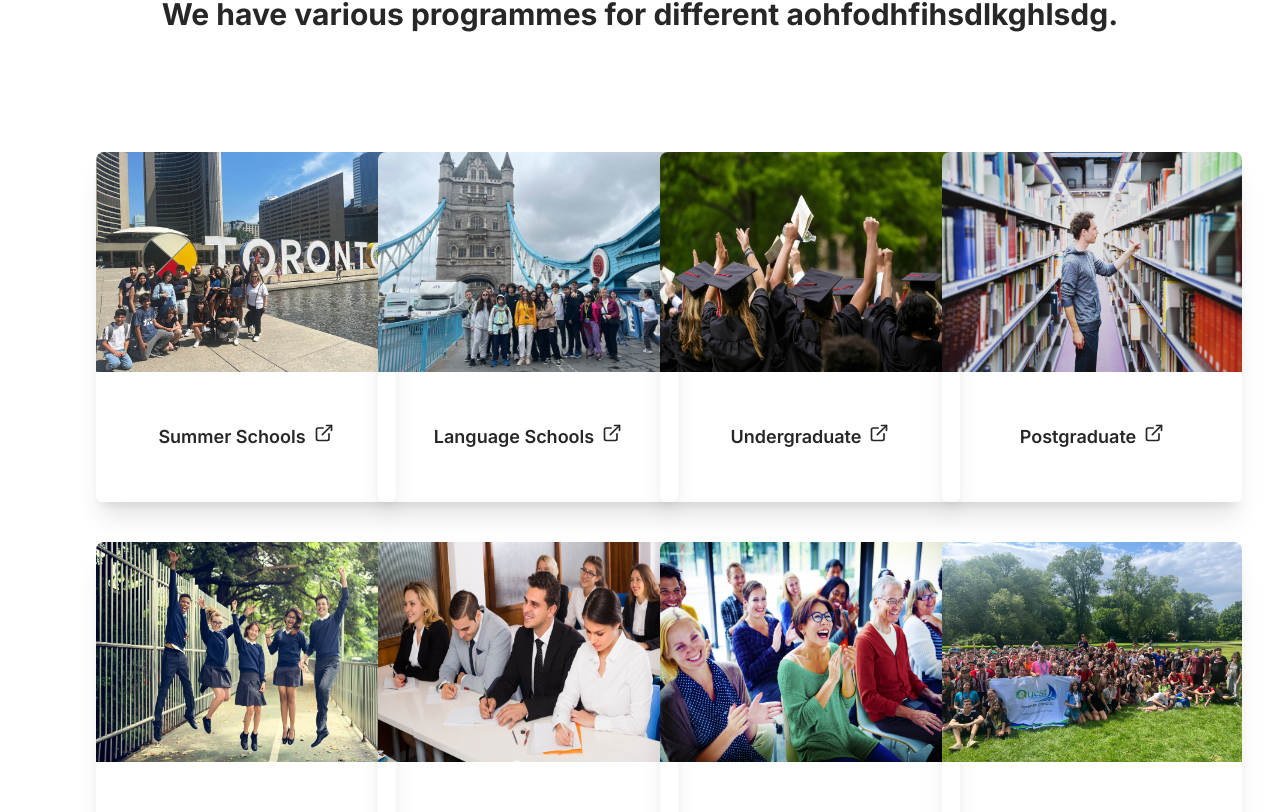
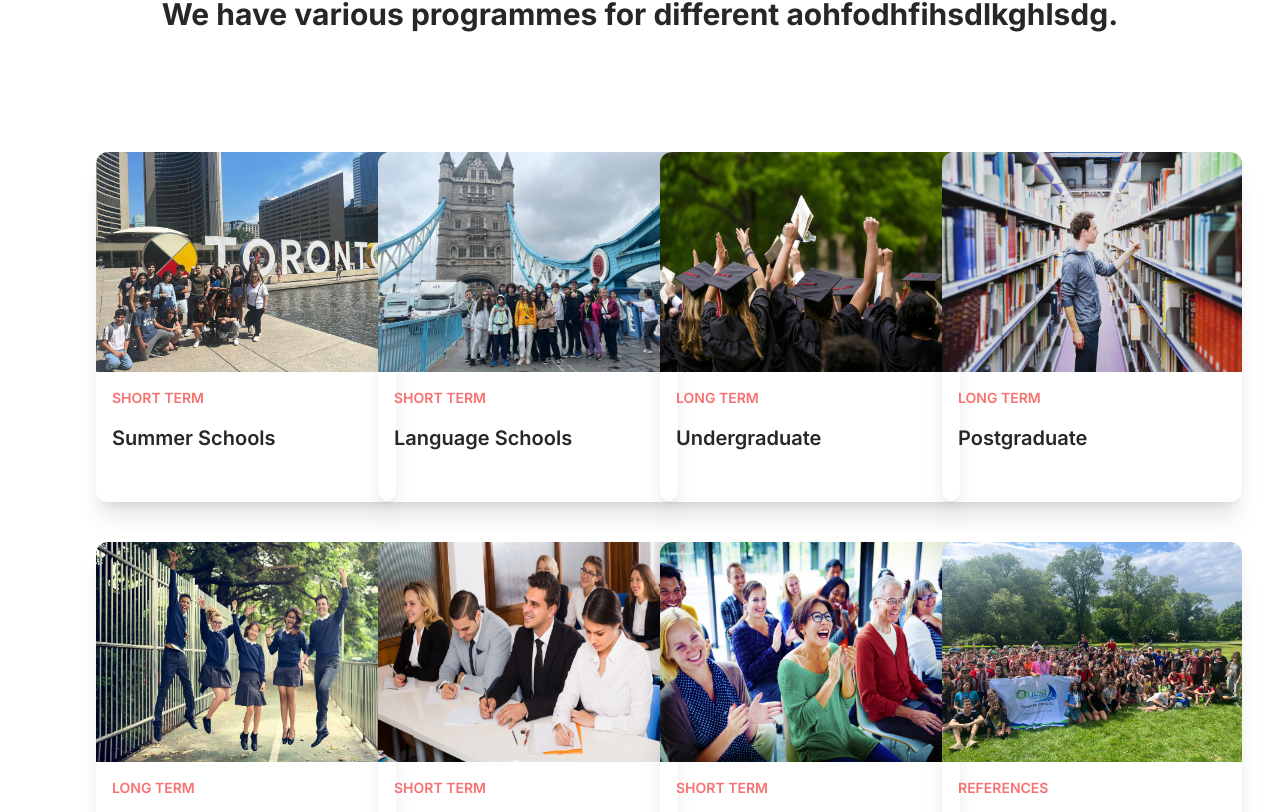
Before and after one commit to gaorachel/connect-istanbul, a Next.js app: page / in a window 1280 px wide. Shown: the part 664-1476 px from the top of the page. Built offline with nearby package versions, Linux system fonts and the light colour scheme.

Commit message:
Redesign programmeCards

```diff
--- a/app/(home)/_components/image-with-button-card.tsx
+++ b/app/(home)/_components/image-with-button-card.tsx
@@ -6,15 +6,16 @@
 interface ImageWithButtonCardProps {
   label: string;
   code: string;
+  type: string;
 }
 
-export const ImageWithButtonCard = ({ label, code }: ImageWithButtonCardProps) => {
+export const ImageWithButtonCard = ({ label, code, type }: ImageWithButtonCardProps) => {
   return (
-    <div className="rounded-md flex flex-col shadow-xl h-[350px] w-[300px] cursor-pointer">
-      <Image src={`/home/${code}.jpg`} alt={label} height={300} width={300} className="rounded-t-lg h-[220px] w-auto" />
-      <p className="text-lg font-semibold p-2 py-10 flex flex-row gap-2 m-auto">
-        {label} <ExternalLink size={20} />
-      </p>
+    <div className="rounded-xl flex flex-col shadow-xl h-[350px] w-[300px] cursor-pointer hover:-translate-y-5 transition-all">
+      <Image src={`/home/${code}.jpg`} alt={label} height={300} width={300} className="rounded-t-xl h-[220px] w-auto" />
+      <p className="p-4 py-4 text-sm text-red-400 font-semibold"> {type.toUpperCase()} </p>
+      <h2 className="pl-4 px-auto text-xl font-semibold flex flex-row gap-2">{label}</h2>
+      <p></p>
     </div>
   );
 };
--- a/app/(home)/_components/programme-cards.tsx
+++ b/app/(home)/_components/programme-cards.tsx
@@ -4,34 +4,42 @@
   {
     label: "Summer Schools",
     code: "summer-schools",
+    type: "Short term",
   },
   {
     label: "Language Schools",
     code: "language-schools",
+    type: "Short term",
   },
   {
     label: "Undergraduate",
     code: "undergraduate",
+    type: "Long term",
   },
   {
     label: "Postgraduate",
     code: "postgraduate",
+    type: "Long term",
   },
   {
     label: "High Schools",
     code: "high-schools",
+    type: "Long term",
   },
   {
     label: "CELTA",
     code: "celta",
+    type: "Short term",
   },
   {
     label: "50+ Programmes",
     code: "50plus-programmes",
+    type: "Short term",
   },
   {
     label: "Gallery",
     code: "gallery",
+    type: "References",
   },
 ];
 
@@ -43,7 +51,12 @@
       </p>
       <div className="grid grid-cols-1 sm:grid-cols-2 md:grid-cols-4 px-24 p-10 gap-10 rounded-lg">
         {programmes.map((programme) => (
-          <ImageWithButtonCard label={programme.label} code={programme.code} key={programme.code} />
+          <ImageWithButtonCard
+            label={programme.label}
+            code={programme.code}
+            type={programme.type}
+            key={programme.code}
+          />
         ))}
       </div>
     </div>
```
